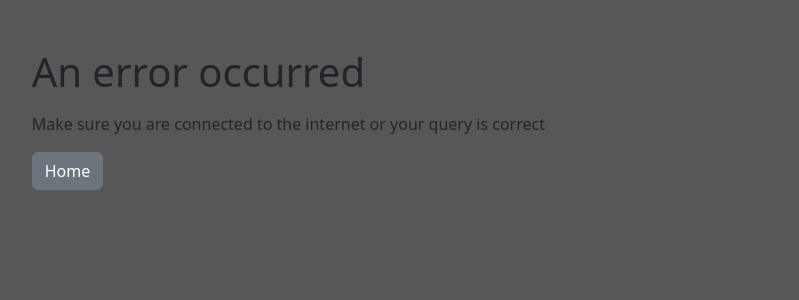
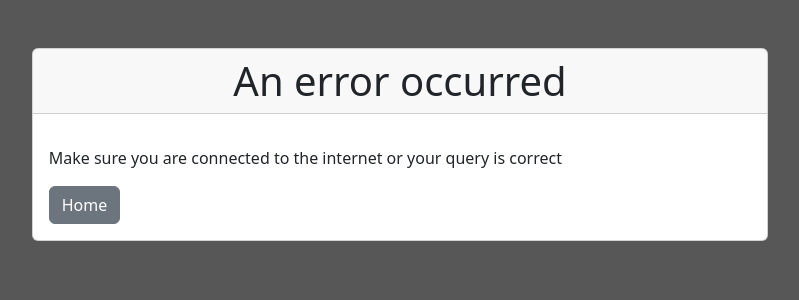
Before and after one commit to ddeveloper72/OpenAI-WebAssistant, a Django app: template templates/assistant/error.html in a window 1280 px wide. Shown: the top 300 px of the page, without its empty margins (240-1039 px from the left). Run offline with Django 5.2, Linux system fonts and the light colour scheme; the template is opened without the code that fills it, so the values that code supplies are empty.

Commit message:
chore: Update error.html template
Update the error.html template to wrap the content in a card element for better visual presentation. This change improves the layout and styling of the error page.

Note: This commit message follows the established commit message conventions in the repository.

```diff
--- a/templates/assistant/error.html
+++ b/templates/assistant/error.html
@@ -3,10 +3,14 @@
 {% block content %}
 <div class="row justify-content-center my-4">
     <div class="col-md-7 mt-4">
-        <h1>An error occurred</h1>
-        <p>{{ error_message }}</p>
-        <p>Make sure you are connected to the internet or your query is correct</p>
-        <a href="{% url 'home' %}" class="btn btn-secondary">Home</a>
+        <div class="card">
+            <h1 class="card-header text-center">An error occurred</h1>
+            <div class="card-body">
+                <p>{{ error_message }}</p>
+                <p>Make sure you are connected to the internet or your query is correct</p>
+                <a href="{% url 'home' %}" class="btn btn-secondary">Home</a>
+            </div>
+        </div>
     </div>
 </div>
 {% endblock %}
```
